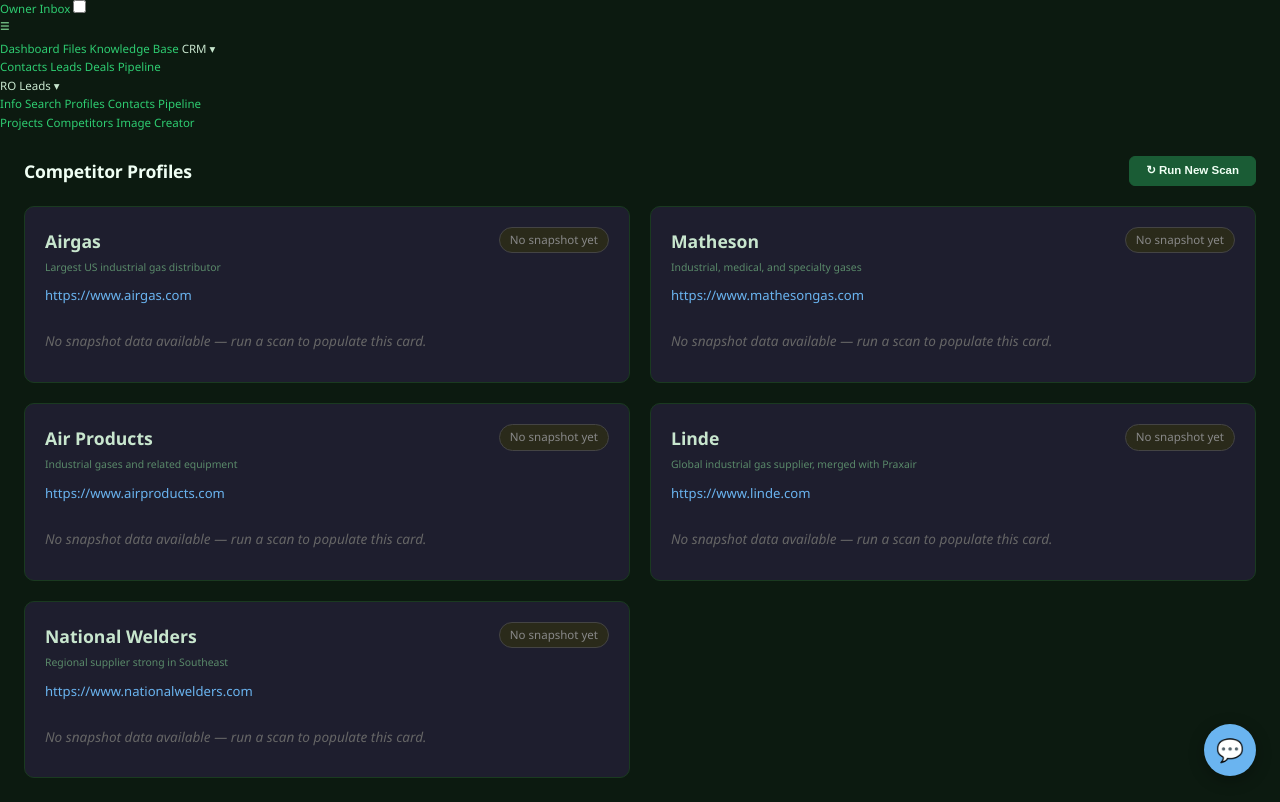
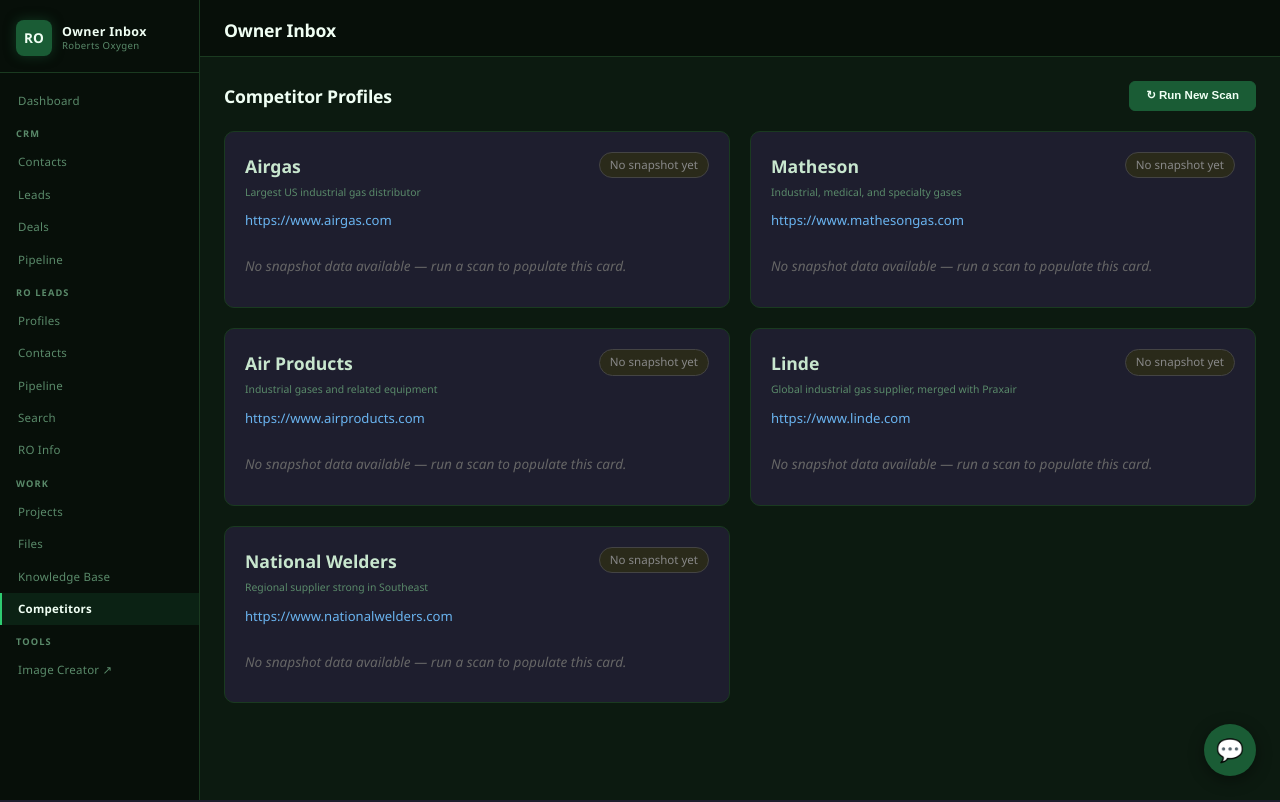
Before and after one commit to ssinjinx/RO-Marketing-Tools, a Flask app: page /competitors in a window 1280 px wide. Run offline with Flask 3, Linux system fonts and the light colour scheme; the visitor is signed in with stand-in values (Sample User, id 1).

Commit message:
feat: replace top-nav with Dark Forest sidebar layout

```diff
--- a/Owner Inbox/templates/base.html
+++ b/Owner Inbox/templates/base.html
@@ -4,44 +4,60 @@
     <meta charset="UTF-8">
     <meta name="viewport" content="width=device-width, initial-scale=1.0">
     <title>RO Marketing Tools</title>
-    <link href="https://fonts.googleapis.com/css2?family=Inter:wght@300;400;500;600;700;800&display=swap" rel="stylesheet">
     <link rel="stylesheet" href="{{ url_for('static', filename='style.css') }}">
 </head>
 <body>
-<nav>
-    <a href="{{ url_for('index') }}" class="nav-brand">Owner Inbox</a>
-    <input type="checkbox" id="nav-toggle" class="nav-toggle-input">
-    <label for="nav-toggle" class="nav-toggle-label">&#9776;</label>
-    <div class="nav-links">
-        <a href="{{ url_for('index') }}">Dashboard</a>
-        <a href="{{ url_for('files_list') }}">Files</a>
-        <a href="{{ url_for('kb_list') }}">Knowledge Base</a>
-        <span class="nav-group">
-            <span class="nav-group-label">CRM &#9662;</span>
-            <div class="dropdown">
-                <a href="{{ url_for('contacts_list') }}">Contacts</a>
-                <a href="{{ url_for('leads_list') }}">Leads</a>
-                <a href="{{ url_for('deals_list') }}">Deals</a>
-                <a href="{{ url_for('pipeline') }}">Pipeline</a>
+
+<div class="app-shell">
+
+  <!-- Sidebar -->
+  <nav class="sidebar" id="sidebar">
+    <a href="{{ url_for('index') }}" class="sidebar-logo">
+      <div class="sidebar-logo-mark">RO</div>
+      <div class="sidebar-logo-text">
+        Owner Inbox
+        <small>Roberts Oxygen</small>
       </div>
-        </span>
-        <span class="nav-group">
-            <span class="nav-group-label">RO Leads &#9662;</span>
-            <div class="dropdown">
-                <a href="{{ url_for('ro_info') }}">Info</a>
-                <a href="{{ url_for('ro_search') }}">Search</a>
-                <a href="{{ url_for('ro_profiles') }}">Profiles</a>
-                <a href="{{ url_for('ro_contacts') }}">Contacts</a>
-                <a href="{{ url_for('ro_pipeline') }}">Pipeline</a>
-            </div>
-        </span>
-        <a href="{{ url_for('projects_list') }}">Projects</a>
-        <a href="{{ url_for('competitors') }}">Competitors</a>
-        <a href="https://comfyui23.siliconsoul.cloud" target="_blank">Image Creator</a>
+    </a>
+
+    <div class="sidebar-nav">
+      <a href="{{ url_for('index') }}" class="{{ 'active' if request.endpoint == 'index' else '' }}">Dashboard</a>
+
+      <div class="sidebar-section-label">CRM</div>
+      <a href="{{ url_for('contacts_list') }}" class="{{ 'active' if request.endpoint in ['contacts_list','contacts_new','contacts_view','contacts_edit'] else '' }}">Contacts</a>
+      <a href="{{ url_for('leads_list') }}" class="{{ 'active' if request.endpoint in ['leads_list','leads_new','leads_edit'] else '' }}">Leads</a>
+      <a href="{{ url_for('deals_list') }}" class="{{ 'active' if request.endpoint in ['deals_list','deals_new','deals_edit'] else '' }}">Deals</a>
+      <a href="{{ url_for('pipeline') }}" class="{{ 'active' if request.endpoint == 'pipeline' else '' }}">Pipeline</a>
+
+      <div class="sidebar-section-label">RO Leads</div>
+      <a href="{{ url_for('ro_profiles') }}" class="{{ 'active' if request.endpoint in ['ro_profiles','ro_profile_view','ro_profile_add','ro_profile_edit'] else '' }}">Profiles</a>
+      <a href="{{ url_for('ro_contacts') }}" class="{{ 'active' if request.endpoint in ['ro_contacts','ro_contact_add','ro_contact_edit'] else '' }}">Contacts</a>
+      <a href="{{ url_for('ro_pipeline') }}" class="{{ 'active' if request.endpoint == 'ro_pipeline' else '' }}">Pipeline</a>
+      <a href="{{ url_for('ro_search') }}" class="{{ 'active' if request.endpoint == 'ro_search' else '' }}">Search</a>
+      <a href="{{ url_for('ro_info') }}" class="{{ 'active' if request.endpoint == 'ro_info' else '' }}">RO Info</a>
+
+      <div class="sidebar-section-label">Work</div>
+      <a href="{{ url_for('projects_list') }}" class="{{ 'active' if request.endpoint in ['projects_list','projects_view','projects_new','projects_edit','tasks_new','tasks_edit'] else '' }}">Projects</a>
+      <a href="{{ url_for('files_list') }}" class="{{ 'active' if request.endpoint in ['files_list','files_new','files_view','files_edit'] else '' }}">Files</a>
+      <a href="{{ url_for('kb_list') }}" class="{{ 'active' if request.endpoint in ['kb_list','kb_new','kb_view','kb_edit'] else '' }}">Knowledge Base</a>
+      <a href="{{ url_for('competitors') }}" class="{{ 'active' if request.endpoint == 'competitors' else '' }}">Competitors</a>
+
+      <div class="sidebar-section-label">Tools</div>
+      <a href="https://comfyui23.siliconsoul.cloud" target="_blank">Image Creator ↗</a>
     </div>
   </nav>
 
-<div class="container">
+  <!-- Mobile overlay -->
+  <div class="sidebar-overlay" id="sidebarOverlay" onclick="closeSidebar()"></div>
+
+  <!-- Main content -->
+  <main class="main-content">
+    <div class="topbar">
+      <button class="hamburger" onclick="openSidebar()" aria-label="Open menu">&#9776;</button>
+      <h1 class="page-title">{% block page_title %}Owner Inbox{% endblock %}</h1>
+    </div>
+
+    <div class="page-body">
       {% with messages = get_flashed_messages(with_categories=true) %}
         {% for category, message in messages %}
           <div class="flash flash-{{ category }}">{{ message }}</div>
@@ -50,59 +66,72 @@
 
       {% block content %}{% endblock %}
     </div>
+  </main>
+
+</div>
+
 <!-- Floating AI Chat -->
 <button id="chatToggleBtn" onclick="toggleChat()" title="AI Assistant" style="
     position:fixed; bottom:24px; right:24px; z-index:1000;
     width:52px; height:52px; border-radius:50%; border:none; cursor:pointer;
-    background:#6ab4f0; color:#fff; font-size:1.4rem; box-shadow:0 4px 16px rgba(0,0,0,0.3);
+    background:#1a5c35; color:#fff; font-size:1.4rem; box-shadow:0 4px 16px rgba(0,0,0,0.4);
     display:flex; align-items:center; justify-content:center;">&#128172;</button>
 
 <div id="chatWidget" style="display:none; position:fixed; bottom:88px; right:24px; z-index:999;
-    width:360px; height:480px; background:#1e1e2e; border:1px solid #333; border-radius:12px;
-    box-shadow:0 8px 32px rgba(0,0,0,0.4); display:none; flex-direction:column; overflow:hidden;">
+    width:360px; height:480px; background:#0c1a10; border:1px solid #1a3a20; border-radius:12px;
+    box-shadow:0 8px 32px rgba(0,0,0,0.5); display:none; flex-direction:column; overflow:hidden;">
 
-    <div style="padding:12px 16px; background:#16162a; border-bottom:1px solid #333; display:flex; justify-content:space-between; align-items:center;">
-        <span style="font-weight:600; font-size:0.95rem;">AI Assistant</span>
+    <div style="padding:12px 16px; background:#070f09; border-bottom:1px solid #1a3a20; display:flex; justify-content:space-between; align-items:center;">
+        <span style="font-weight:600; font-size:0.9rem; color:#f0fff4;">AI Assistant</span>
         <div style="display:flex; align-items:center; gap:8px;">
             <div class="model-toggle" id="chatModelToggle">
                 <button class="model-btn active" data-model="claude" onclick="setChatModel('claude',this)">Claude</button>
                 <button class="model-btn" data-model="minimax" onclick="setChatModel('minimax',this)">MiniMax</button>
             </div>
-            <button onclick="toggleChat()" style="background:none;border:none;color:#888;cursor:pointer;font-size:1.1rem;">✕</button>
+            <button onclick="toggleChat()" style="background:none;border:none;color:#5a8a6a;cursor:pointer;font-size:1.1rem;">✕</button>
         </div>
     </div>
 
     <div id="chatMessages" style="flex:1; overflow-y:auto; padding:12px; display:flex; flex-direction:column; gap:10px;"></div>
 
-    <div style="padding:10px; border-top:1px solid #333; display:flex; gap:8px;">
+    <div style="padding:10px; border-top:1px solid #1a3a20; display:flex; gap:8px;">
         <input id="chatInput" type="text" placeholder="Ask anything…" style="
-            flex:1; padding:8px 12px; border-radius:8px; border:1px solid #444;
-            background:#12121e; color:#fff; font-size:0.88rem; outline:none;"
+            flex:1; padding:8px 12px; border-radius:8px; border:1px solid #1a3a20;
+            background:#070f09; color:#f0fff4; font-size:0.85rem; outline:none;"
             onkeydown="if(event.key==='Enter')sendChat()">
         <button onclick="sendChat()" style="
             padding:8px 14px; border-radius:8px; border:none; cursor:pointer;
-            background:#6ab4f0; color:#fff; font-size:0.88rem; font-weight:600;">Send</button>
+            background:#1a5c35; color:#fff; font-size:0.82rem; font-weight:600;">Send</button>
     </div>
 </div>
 
 <style>
-.model-toggle { display:flex; background:#0d0d1a; border-radius:6px; padding:2px; gap:2px; }
+.model-toggle { display:flex; background:#070f09; border-radius:6px; padding:2px; gap:2px; }
 .model-btn {
     padding:3px 10px; border:none; border-radius:4px; cursor:pointer;
-    font-size:0.75rem; font-weight:600; background:transparent; color:#888; transition:all .15s;
+    font-size:0.72rem; font-weight:600; background:transparent; color:#5a8a6a; transition:all .15s;
 }
-.model-btn.active { background:#6ab4f0; color:#fff; }
+.model-btn.active { background:#1a5c35; color:#fff; }
 </style>
 
 <script>
 let _chatModel = localStorage.getItem('preferredModel') || 'claude';
 let _chatHistory = [];
 
+function openSidebar() {
+    document.getElementById('sidebar').classList.add('open');
+    document.getElementById('sidebarOverlay').classList.add('open');
+}
+
+function closeSidebar() {
+    document.getElementById('sidebar').classList.remove('open');
+    document.getElementById('sidebarOverlay').classList.remove('open');
+}
+
 function toggleChat() {
     const w = document.getElementById('chatWidget');
     w.style.display = w.style.display === 'flex' ? 'none' : 'flex';
     if (w.style.display === 'flex') {
-        // Restore model preference
         const saved = localStorage.getItem('preferredModel') || 'claude';
         setChatModel(saved, document.querySelector(`#chatModelToggle [data-model="${saved}"]`));
         document.getElementById('chatInput').focus();
@@ -122,7 +151,7 @@ function appendMsg(role, text) {
     const div = document.createElement('div');
     div.style.cssText = `display:flex; justify-content:${role==='user'?'flex-end':'flex-start'};`;
     const bubble = document.createElement('div');
-    bubble.style.cssText = `max-width:85%; padding:8px 12px; border-radius:10px; font-size:0.85rem; line-height:1.5; white-space:pre-wrap; word-break:break-word; background:${role==='user'?'#6ab4f0':'#2a2a3e'}; color:${role==='user'?'#fff':'#ccc'};`;
+    bubble.style.cssText = `max-width:85%; padding:8px 12px; border-radius:10px; font-size:0.82rem; line-height:1.5; white-space:pre-wrap; word-break:break-word; background:${role==='user'?'#1a5c35':'rgba(255,255,255,0.06)'}; color:${role==='user'?'#fff':'#c8e6ce'};`;
     bubble.textContent = text;
     div.appendChild(bubble);
     box.appendChild(div);
@@ -139,7 +168,7 @@ async function sendChat() {
 
     const thinking = document.createElement('div');
     thinking.id = 'chatThinking';
-    thinking.style.cssText = 'color:#888; font-size:0.8rem; padding:4px 8px;';
+    thinking.style.cssText = 'color:#5a8a6a; font-size:0.78rem; padding:4px 8px;';
     thinking.textContent = _chatModel === 'minimax' ? 'MiniMax thinking…' : 'Claude thinking…';
     document.getElementById('chatMessages').appendChild(thinking);
 
@@ -163,5 +192,6 @@ async function sendChat() {
     }
 }
 </script>
+
 </body>
 </html>
```
Lines whose indentation alone changed are shown as unchanged.
